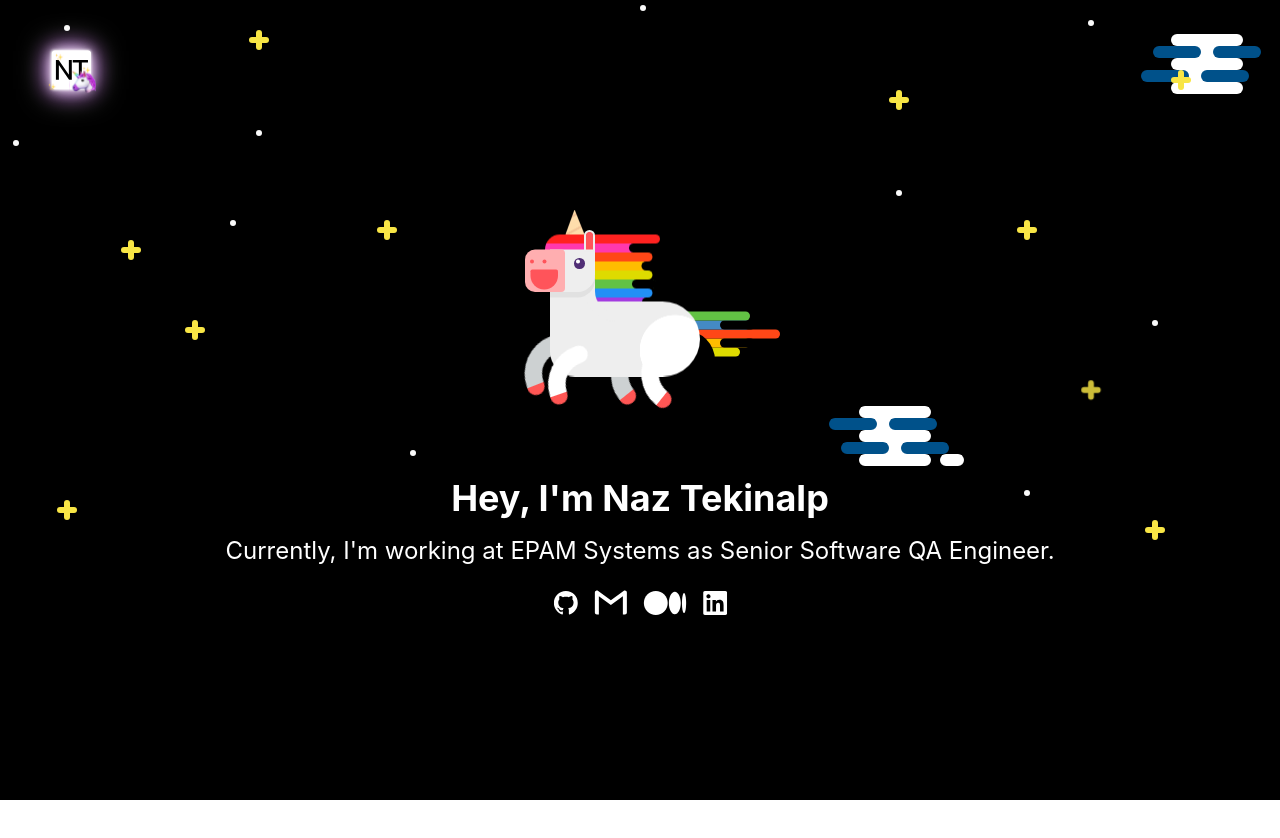
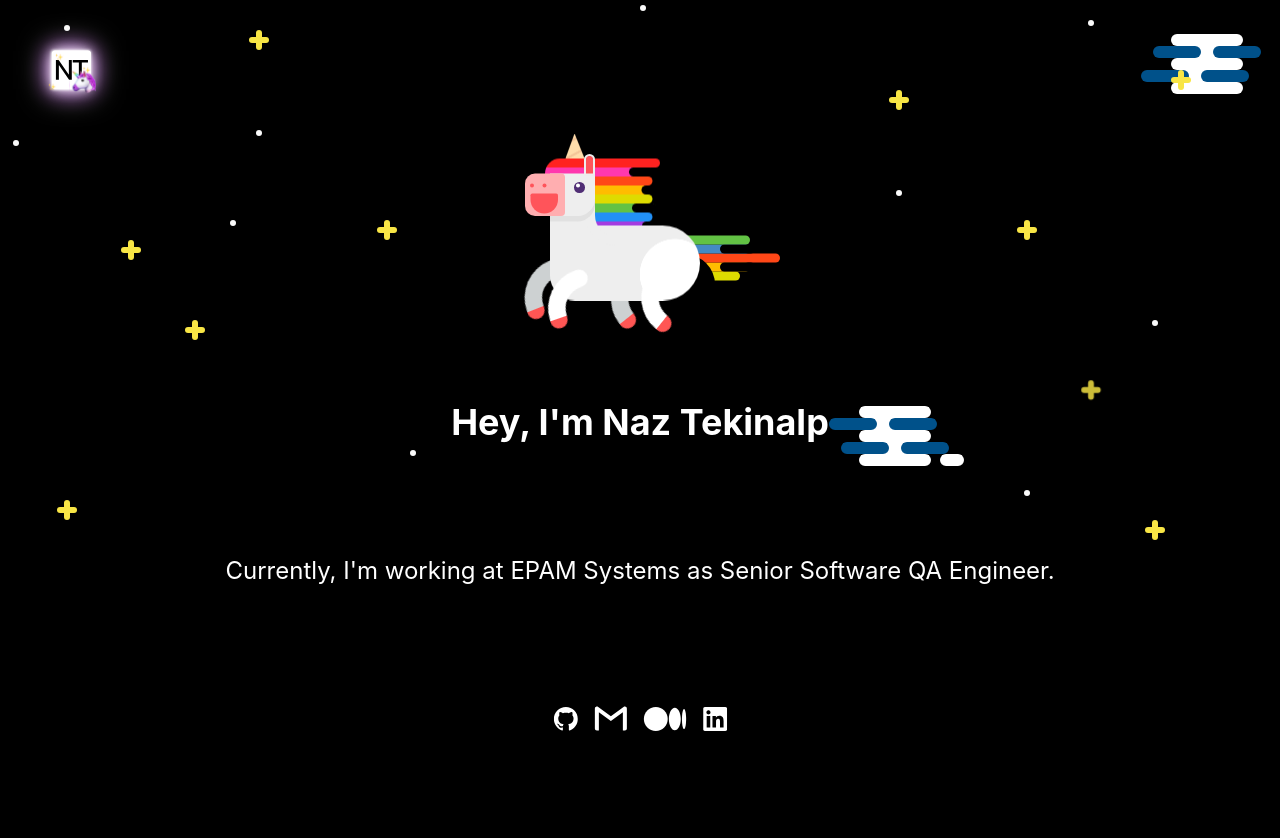
Before and after one commit to naztekinalp/personal-website, a Next.js app: page / in a window 1280 px wide. Before the commit the page ends 800 px from the top, so only its background shows below. Built offline with nearby package versions, Linux system fonts and the light colour scheme.

Commit message:
paddding test

```diff
--- a/components/hero/hero.module.scss
+++ b/components/hero/hero.module.scss
@@ -24,6 +24,7 @@
   margin-top: 0;
   text-align: center;
   justify-content: center;
+  padding: 0 2rem 6rem;
 }
 
 .hero__subtitle {
@@ -34,6 +35,7 @@
   margin-top: 0;
   text-align: center;
   justify-content: center;
+  padding: 0 2rem 6rem;
 }
 
 .hero__links {
```
